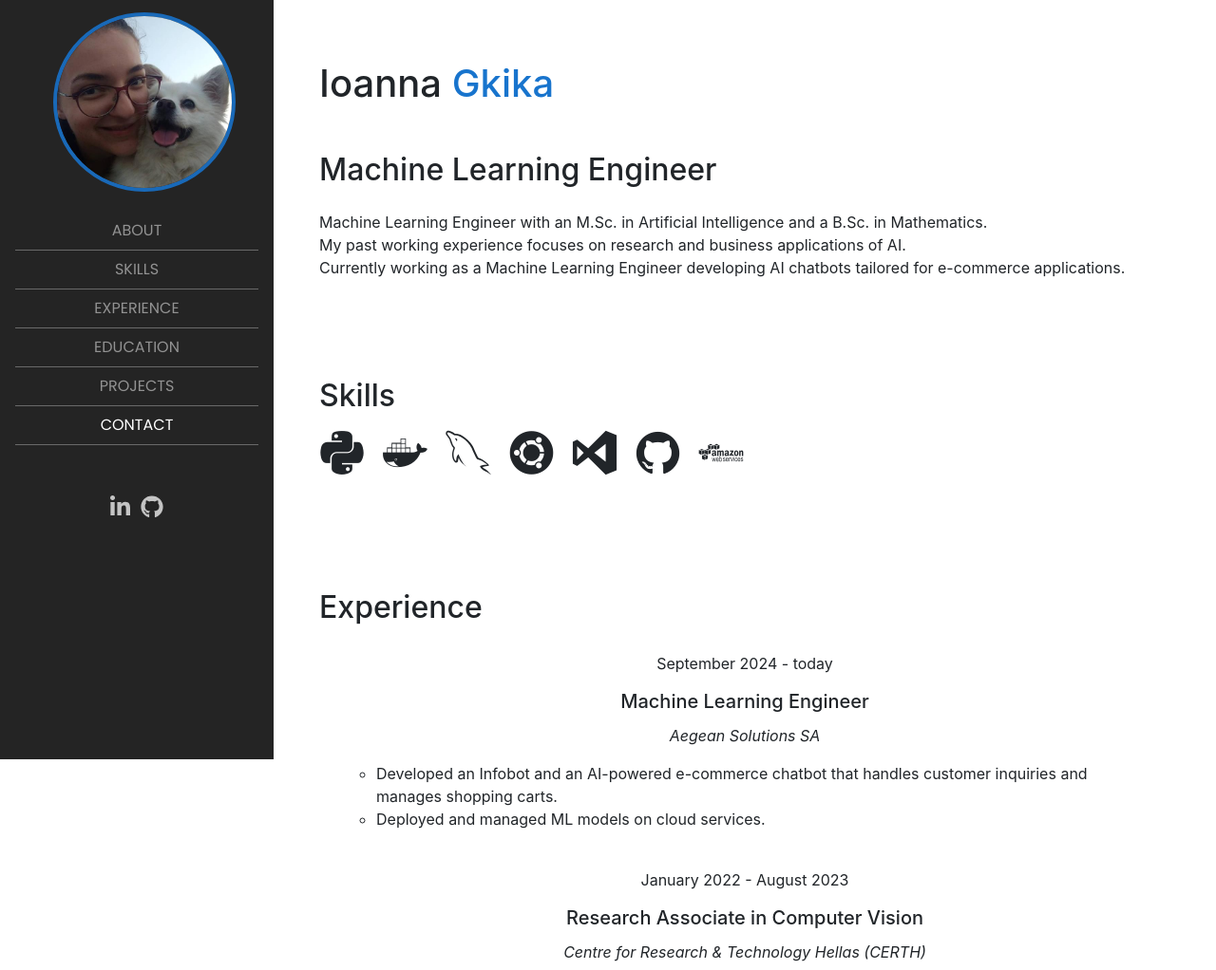
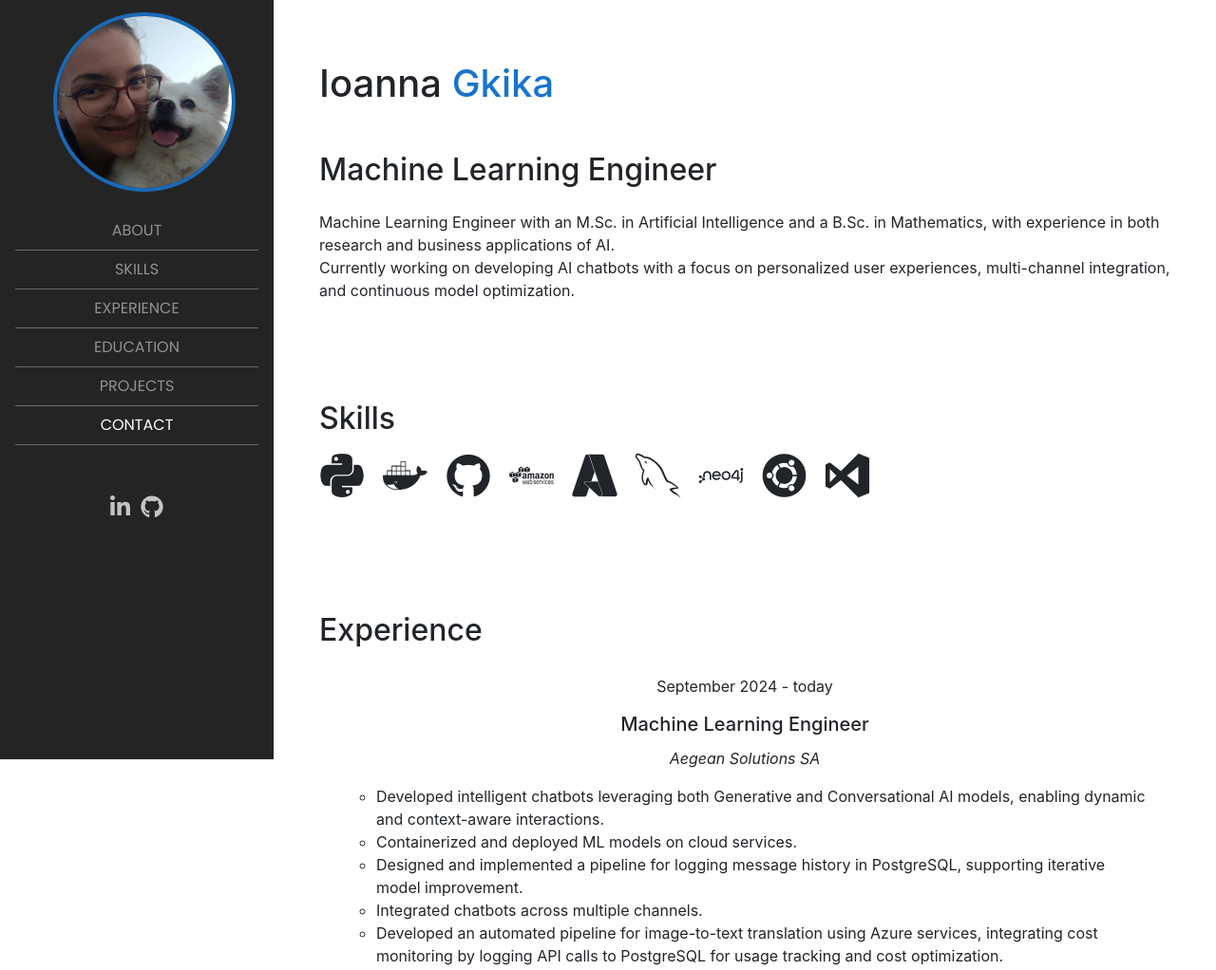
Before and after one commit to ioannagkika/ioannagkika.github.io, a website with bundled scripts: page index.html in a window 1280 px wide. Shown: the top 1022 px of the page at 95% size. Built offline with nearby package versions, Linux system fonts and the light colour scheme; a web font is replaced by a local one.

Commit message:
updated skills and work experience

```diff
--- a/index.html
+++ b/index.html
@@ -134,9 +134,8 @@
           </h2>
 
           <p class="mb-2">
-            Machine Learning Engineer with an M.Sc. in Artificial Intelligence and a B.Sc. in Mathematics.
-            <br>My past working experience focuses on research and business applications of AI.
-            <br>Currently working as a Machine Learning Engineer developing AI chatbots tailored for e-commerce applications.
+            Machine Learning Engineer with an M.Sc. in Artificial Intelligence and a B.Sc. in Mathematics, with experience in both research and business applications of AI.
+            <br>Currently working on developing AI chatbots with a focus on personalized user experiences, multi-channel integration, and continuous model optimization.
           </p>
         </div>
       </section>
@@ -153,19 +152,26 @@
               <i class="devicon-docker-plain" title="Docker"></i>
             </li>
             <li class="list-inline-item">
+              <i class="devicon-github-plain" title="Github"></i>
+            </li>
+            <li class="list-inline-item">
+              <i class="devicon-amazonwebservices-plain-wordmark" title="AWS"></i>
+            </li>
+            <li class="list-inline-item">
+              <i class="devicon-azure-plain" title="Microsoft Azure"></i>
+              <link rel="stylesheet" href="https://cdn.jsdelivr.net/gh/devicons/devicon@v2.14.0/devicon.min.css">
+            </li>
+            <li class="list-inline-item">
               <i class="devicon-mysql-plain" title="MySQL"></i>
+            </li>
+            <li class="list-inline-item">
+              <i class="devicon-neo4j-plain-wordmark" title="Neo4j"></i>
             </li>
             <li class="list-inline-item">
               <i class="devicon-ubuntu-plain" title="Ubuntu"></i>
             </li>
             <li class="list-inline-item">
               <i class="devicon-visualstudio-plain" title="Visual Studio"></i>
-            </li>
-            <li class="list-inline-item">
-              <i class="devicon-github-plain" title="Github"></i>
-            </li>
-            <li class="list-inline-item">
-              <i class="devicon-amazonwebservices-plain-wordmark" title="AWS"></i>
             </li>
           </ul>
         </div>
@@ -182,8 +188,11 @@
 
             <ul class="list-group list-group-flush text-left">
               <ul>
-                <li>Developed an Infobot and an AI-powered e-commerce chatbot that handles customer inquiries and manages shopping carts.</li>
-                <li>Deployed and managed ML models on cloud services. </li>
+                <li>Developed intelligent chatbots leveraging both Generative and Conversational AI models, enabling dynamic and context-aware interactions.</li>
+                <li>Containerized and deployed ML models on cloud services. </li>
+                <li>Designed and implemented a pipeline for logging message history in PostgreSQL, supporting iterative model improvement. </li>
+                <li>Integrated chatbots across multiple channels. </li>
+                <li>Developed an automated pipeline for image-to-text translation using Azure services, integrating cost monitoring by logging API calls to PostgreSQL for usage tracking and cost optimization.</li>
             </ul>
           </div>
 
```
